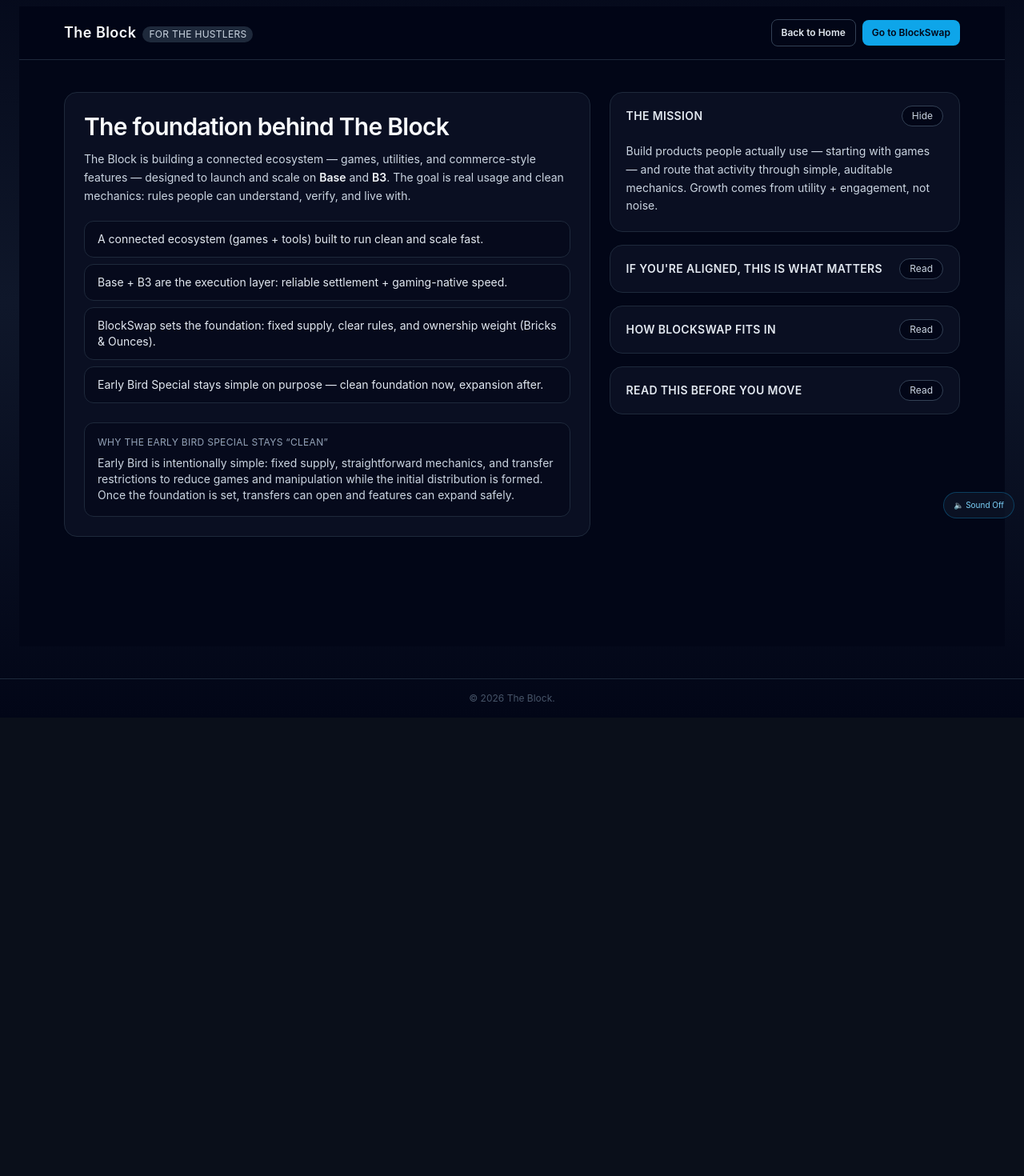
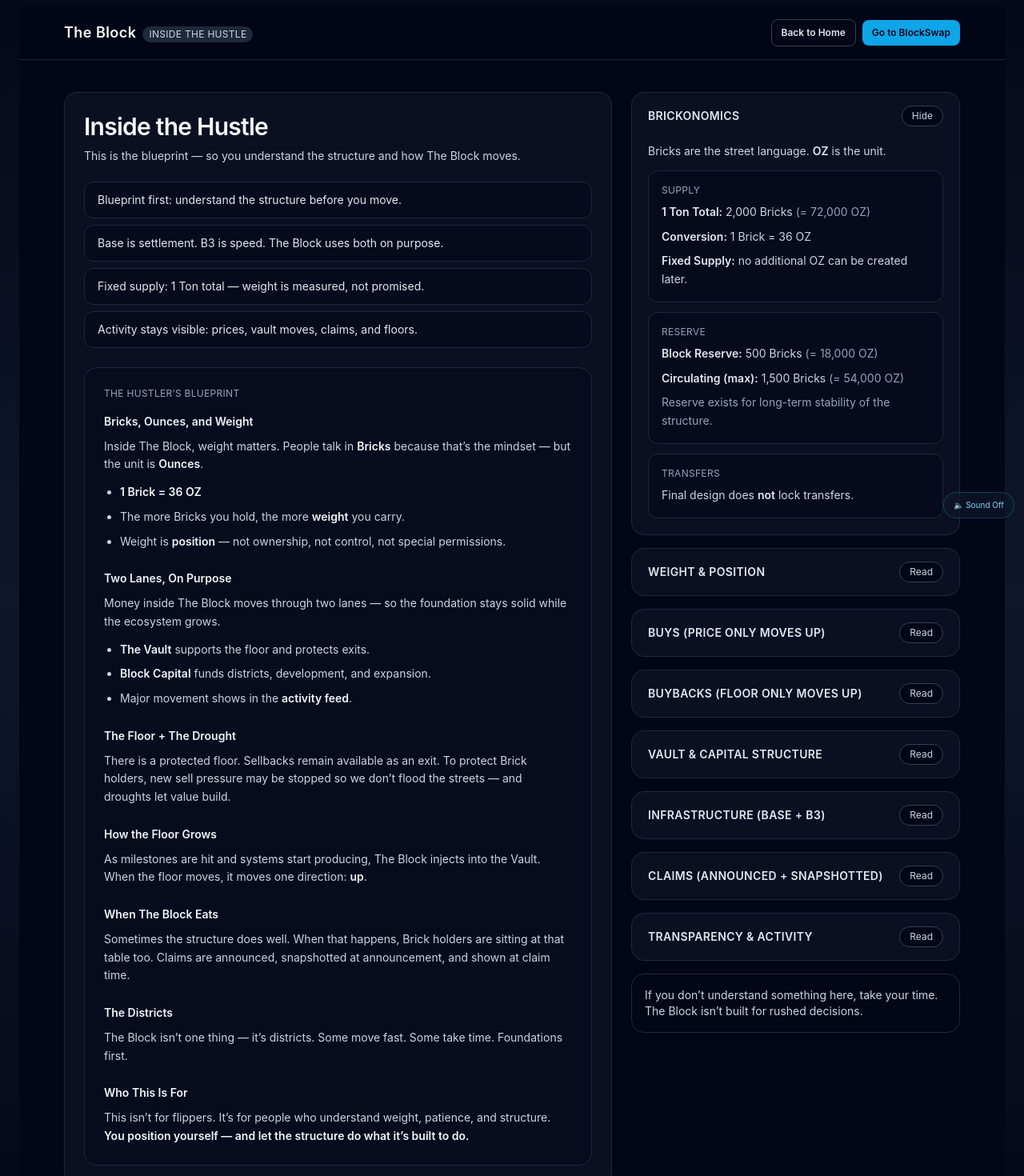
Before and after one commit to dablocksplug-source/theblock, a React (Vite) app: page /investor in a window 1280 px wide. Shown: the part 140-1610 px from the top of the page at 80% size. Before the commit the page ends 1037 px from the top, so only its background shows below. Built offline with nearby package versions, Linux system fonts and the light colour scheme.

Commit message:
update inside the hustle

```diff
--- a/src/components/ConstructionGate.jsx
+++ /dev/null
@@ -1,23 +0,0 @@
-// src/components/ConstructionGate.jsx
-import React from "react";
-import { Navigate, useLocation } from "react-router-dom";
-
-// ✅ Only these routes are allowed in production right now
-const ALLOWLIST = new Set(["/", "/blockswap"]);
-
-export default function ConstructionGate({ children }) {
-  const location = useLocation();
-
-  // normalize (remove trailing slash)
-  const path = location.pathname.replace(/\/+$/, "") || "/";
-
-  // allow exact matches + subroutes under /blockswap if you ever add them
-  const allowed =
-    ALLOWLIST.has(path) ||
-    Array.from(ALLOWLIST).some((p) => p !== "/" && path.startsWith(p + "/"));
-
-  if (allowed) return children;
-
-  // everything else goes to BlockSwap (or "/" if you prefer)
-  return <Navigate to="/blockswap" replace />;
-}
--- a/src/pages/InvestorOverview.jsx
+++ b/src/pages/InvestorOverview.jsx
@@ -30,12 +30,25 @@
 }
 
 export default function InvestorOverview() {
-  const bullets = useMemo(
+  // ✅ Token identity (UI language only)
+  const TOKEN_SYMBOL = "OZ";
+  const OUNCES_PER_BRICK = 36;
+
+  // ✅ Brickonomics (keep aligned with contract)
+  const TOTAL_BRICKS = 2000; // 1 Ton
+  const BLOCK_RESERVE_BRICKS = 500; // adjust anytime
+
+  const TOTAL_OUNCES = TOTAL_BRICKS * OUNCES_PER_BRICK; // 72,000 OZ
+  const RESERVE_OUNCES = BLOCK_RESERVE_BRICKS * OUNCES_PER_BRICK;
+  const CIRCULATING_BRICKS = Math.max(0, TOTAL_BRICKS - BLOCK_RESERVE_BRICKS);
+  const CIRCULATING_OUNCES = Math.max(0, TOTAL_OUNCES - RESERVE_OUNCES);
+
+  const highlights = useMemo(
     () => [
-      "A connected ecosystem (games + tools) built to run clean and scale fast.",
-      "Base + B3 are the execution layer: reliable settlement + gaming-native speed.",
-      "BlockSwap sets the foundation: fixed supply, clear rules, and ownership weight (Bricks & Ounces).",
-      "Early Bird Special stays simple on purpose — clean foundation now, expansion after.",
+      "Blueprint first: understand the structure before you move.",
+      "Base is settlement. B3 is speed. The Block uses both on purpose.",
+      "Fixed supply: 1 Ton total — weight is measured, not promised.",
+      "Activity stays visible: prices, vault moves, claims, and floors.",
     ],
     []
   );
@@ -47,7 +60,7 @@
           <div className="flex items-baseline gap-2">
             <span className="text-lg font-semibold tracking-wide">The Block</span>
             <span className="rounded-full bg-slate-800 px-2 py-0.5 text-xs uppercase tracking-wide text-slate-300">
-              For the Hustlers
+              Inside the Hustle
             </span>
           </div>
 
@@ -69,22 +82,20 @@
       </header>
 
       <main className="mx-auto max-w-6xl px-4 pb-16 pt-10">
-        <section className="grid gap-6 lg:grid-cols-[1.2fr,0.8fr]">
+        <section className="grid gap-6 lg:grid-cols-[1.25fr,0.75fr]">
+          {/* =========================
+              MAIN READ (BLUEPRINT)
+              ========================= */}
           <div className="rounded-2xl border border-slate-800 bg-slate-900/60 p-6">
             <h1 className="text-3xl font-semibold tracking-tight">
-              The foundation behind The Block
+              Inside the Hustle
             </h1>
-
-            <p className="mt-3 text-sm leading-relaxed text-slate-300">
-              The Block is building a connected ecosystem — games, utilities, and commerce-style
-              features — designed to launch and scale on{" "}
-              <span className="font-semibold text-slate-100">Base</span> and{" "}
-              <span className="font-semibold text-slate-100">B3</span>. The goal is real usage and clean
-              mechanics: rules people can understand, verify, and live with.
+            <p className="mt-2 text-sm leading-relaxed text-slate-300">
+              This is the blueprint — so you understand the structure and how The Block moves.
             </p>
 
             <div className="mt-5 grid gap-2">
-              {bullets.map((b, i) => (
+              {highlights.map((b, i) => (
                 <div
                   key={i}
                   className="rounded-xl border border-slate-800 bg-slate-950/50 px-4 py-3 text-sm text-slate-200"
@@ -94,59 +105,222 @@
               ))}
             </div>
 
-            <div className="mt-6 rounded-xl border border-slate-800 bg-slate-950/50 p-4">
+            <div className="mt-6 rounded-2xl border border-slate-800 bg-slate-950/40 p-6">
               <div className="text-xs uppercase tracking-wide text-slate-400">
-                Why the Early Bird Special stays “clean”
+                The Hustler’s Blueprint
               </div>
-              <p className="mt-2 text-sm text-slate-300">
-                Early Bird is intentionally simple: fixed supply, straightforward mechanics, and transfer
-                restrictions to reduce games and manipulation while the initial distribution is formed.
-                Once the foundation is set, transfers can open and features can expand safely.
-              </p>
+
+              <div className="mt-4 space-y-6 text-sm leading-relaxed text-slate-200">
+                <div>
+                  <div className="text-slate-100 font-semibold">Bricks, Ounces, and Weight</div>
+                  <p className="mt-2 text-slate-300">
+                    Inside The Block, weight matters. People talk in <span className="text-slate-100 font-semibold">Bricks</span>{" "}
+                    because that’s the mindset — but the unit is <span className="text-slate-100 font-semibold">Ounces</span>.
+                  </p>
+                  <ul className="mt-3 list-disc space-y-2 pl-5 text-slate-300">
+                    <li>
+                      <span className="text-slate-100 font-semibold">1 Brick = {OUNCES_PER_BRICK} {TOKEN_SYMBOL}</span>
+                    </li>
+                    <li>
+                      The more Bricks you hold, the more <span className="text-slate-100 font-semibold">weight</span> you carry.
+                    </li>
+                    <li>
+                      Weight is <span className="text-slate-100 font-semibold">position</span> — not ownership, not control, not special permissions.
+                    </li>
+                  </ul>
+                </div>
+
+                <div>
+                  <div className="text-slate-100 font-semibold">Two Lanes, On Purpose</div>
+                  <p className="mt-2 text-slate-300">
+                    Money inside The Block moves through two lanes — so the foundation stays solid while the ecosystem grows.
+                  </p>
+                  <ul className="mt-3 list-disc space-y-2 pl-5 text-slate-300">
+                    <li>
+                      <span className="text-slate-100 font-semibold">The Vault</span> supports the floor and protects exits.
+                    </li>
+                    <li>
+                      <span className="text-slate-100 font-semibold">Block Capital</span> funds districts, development, and expansion.
+                    </li>
+                    <li>
+                      Major movement shows in the <span className="text-slate-100 font-semibold">activity feed</span>.
+                    </li>
+                  </ul>
+                </div>
+
+                <div>
+                  <div className="text-slate-100 font-semibold">The Floor + The Drought</div>
+                  <p className="mt-2 text-slate-300">
+                    There is a protected floor. Sellbacks remain available as an exit. To protect Brick holders, new sell pressure may be
+                    stopped so we don’t flood the streets — and droughts let value build.
+                  </p>
+                </div>
+
+                <div>
+                  <div className="text-slate-100 font-semibold">How the Floor Grows</div>
+                  <p className="mt-2 text-slate-300">
+                    As milestones are hit and systems start producing, The Block injects into the Vault. When the floor moves, it moves one
+                    direction: <span className="text-slate-100 font-semibold">up</span>.
+                  </p>
+                </div>
+
+                <div>
+                  <div className="text-slate-100 font-semibold">When The Block Eats</div>
+                  <p className="mt-2 text-slate-300">
+                    Sometimes the structure does well. When that happens, Brick holders are sitting at that table too. Claims are announced,
+                    snapshotted at announcement, and shown at claim time.
+                  </p>
+                </div>
+
+                <div>
+                  <div className="text-slate-100 font-semibold">The Districts</div>
+                  <p className="mt-2 text-slate-300">
+                    The Block isn’t one thing — it’s districts. Some move fast. Some take time. Foundations first.
+                  </p>
+                </div>
+
+                <div>
+                  <div className="text-slate-100 font-semibold">Who This Is For</div>
+                  <p className="mt-2 text-slate-300">
+                    This isn’t for flippers. It’s for people who understand weight, patience, and structure.
+                    <span className="text-slate-100 font-semibold"> You position yourself — and let the structure do what it’s built to do.</span>
+                  </p>
+                </div>
+              </div>
             </div>
           </div>
 
+          {/* =========================
+              SIDE BOXES (REFERENCE)
+              ========================= */}
           <div className="space-y-4">
-            <Section title="The mission" defaultOpen>
-              <p>
-                Build products people actually use — starting with games — and route that activity
-                through simple, auditable mechanics. Growth comes from utility + engagement, not noise.
-              </p>
+            <Section title="Brickonomics" defaultOpen>
+              <div className="space-y-3">
+                <p className="text-slate-300">
+                  Bricks are the street language. <span className="text-slate-200 font-semibold">{TOKEN_SYMBOL}</span> is the unit.
+                </p>
+
+                <div className="rounded-xl border border-slate-800 bg-slate-950/50 p-4">
+                  <div className="text-xs uppercase tracking-wide text-slate-400">Supply</div>
+                  <ul className="mt-2 space-y-2">
+                    <li>
+                      <span className="text-slate-200 font-semibold">1 Ton Total:</span>{" "}
+                      {TOTAL_BRICKS.toLocaleString()} Bricks{" "}
+                      <span className="text-slate-400">
+                        (= {TOTAL_OUNCES.toLocaleString()} {TOKEN_SYMBOL})
+                      </span>
+                    </li>
+                    <li>
+                      <span className="text-slate-200 font-semibold">Conversion:</span>{" "}
+                      1 Brick = {OUNCES_PER_BRICK} {TOKEN_SYMBOL}
+                    </li>
+                    <li>
+                      <span className="text-slate-200 font-semibold">Fixed Supply:</span> no additional {TOKEN_SYMBOL} can be created later.
+                    </li>
+                  </ul>
+                </div>
+
+                <div className="rounded-xl border border-slate-800 bg-slate-950/50 p-4">
+                  <div className="text-xs uppercase tracking-wide text-slate-400">Reserve</div>
+                  <ul className="mt-2 space-y-2">
+                    <li>
+                      <span className="text-slate-200 font-semibold">Block Reserve:</span>{" "}
+                      {BLOCK_RESERVE_BRICKS.toLocaleString()} Bricks{" "}
+                      <span className="text-slate-400">
+                        (= {RESERVE_OUNCES.toLocaleString()} {TOKEN_SYMBOL})
+                      </span>
+                    </li>
+                    <li>
+                      <span className="text-slate-200 font-semibold">Circulating (max):</span>{" "}
+                      {CIRCULATING_BRICKS.toLocaleString()} Bricks{" "}
+                      <span className="text-slate-400">
+                        (= {CIRCULATING_OUNCES.toLocaleString()} {TOKEN_SYMBOL})
+                      </span>
+                    </li>
+                    <li className="text-slate-400">
+                      Reserve exists for long-term stability of the structure.
+                    </li>
+                  </ul>
+                </div>
+
+                <div className="rounded-xl border border-slate-800 bg-slate-950/50 p-4">
+                  <div className="text-xs uppercase tracking-wide text-slate-400">Transfers</div>
+                  <p className="mt-2 text-slate-300">
+                    Final design does <span className="text-slate-200 font-semibold">not</span> lock transfers.
+                  </p>
+                </div>
+              </div>
             </Section>
 
-            <Section title="If you're aligned, this is what matters">
+            <Section title="Weight & Position">
               <ul className="list-disc space-y-2 pl-5">
-                <li>
-                  <span className="text-slate-200">Fixed supply ownership weight</span> (Bricks &amp; Ounces).
-                </li>
-                <li>
-                  <span className="text-slate-200">Buyback floor</span> funded into a dedicated{" "}
-                  <span className="text-slate-200">Buyback Vault</span>.
-                </li>
-                <li>
-                  <span className="text-slate-200">Clear phases</span> that define how policy evolves as the system hardens.
-                </li>
-                <li>
-                  <span className="text-slate-200">Admin actions</span> are explicit, logged, and wallet-restricted.
-                </li>
+                <li>Weight is measured by Bricks / {TOKEN_SYMBOL} held.</li>
+                <li>Weight is not ownership, control, or special permissions.</li>
+                <li>Weight is used for buybacks + claim eligibility.</li>
               </ul>
             </Section>
 
-            <Section title="How BlockSwap fits in">
-              <p>
-                BlockSwap is the gateway to the foundation. It tracks ounces held per wallet and enforces
-                Early Bird rules. In demo mode, data can persist locally; in live mode, it will be backed by
-                on-chain and indexer data.
-              </p>
+            <Section title="Buys (price only moves up)">
+              <ul className="list-disc space-y-2 pl-5">
+                <li>Buys are made in USDC.</li>
+                <li>Buy-in price is set by The Block.</li>
+                <li>Buy-in price only moves up, and increases are announced.</li>
+              </ul>
             </Section>
 
-            <Section title="Read this before you move">
-              <p className="text-slate-300">
-                This is early-stage. Nothing here is financial advice, a guarantee, or a promise of future
-                performance. Participation is voluntary. Rules and UI can evolve as features are tested
-                and hardened — the foundation stays the focus.
+            <Section title="Buybacks (floor only moves up)">
+              <ul className="list-disc space-y-2 pl-5">
+                <li>Sellbacks remain available as an exit.</li>
+                <li>Floor starts at the posted price (example: $500).</li>
+                <li>Floor only moves up, and increases are announced.</li>
+                <li>New sell pressure may be manually stopped to protect Brick holders during droughts.</li>
+              </ul>
+            </Section>
+
+            <Section title="Vault & Capital Structure">
+              <ul className="list-disc space-y-2 pl-5">
+                <li>Vault supports the floor and protects exits.</li>
+                <li>Block Capital funds districts, development, and expansion.</li>
+                <li>Major movements show in the activity feed.</li>
+              </ul>
+            </Section>
+
+            <Section title="Infrastructure (Base + B3)">
+              <ul className="list-disc space-y-2 pl-5">
+                <li>
+                  BlockSwap lives on <span className="text-slate-200 font-semibold">Base</span> for reliable settlement.
+                </li>
+                <li>
+                  Other districts can run on <span className="text-slate-200 font-semibold">B3</span> for speed and high activity.
+                </li>
+                <li>Your weight stays consistent as the ecosystem expands.</li>
+              </ul>
+            </Section>
+
+            <Section title="Claims (announced + snapshotted)">
+              <ul className="list-disc space-y-2 pl-5">
+                <li>Claims are announced clearly.</li>
+                <li>Eligibility is snapshotted at announcement.</li>
+                <li>Exact amounts are shown at claim time.</li>
+                <li>Claim windows are limited (unclaimed funds remain with The Block).</li>
+              </ul>
+            </Section>
+
+            <Section title="Transparency & Activity">
+              <ul className="list-disc space-y-2 pl-5">
+                <li>Price increases</li>
+                <li>Vault injections</li>
+                <li>Floor increases</li>
+                <li>Claim announcements</li>
+                <li>All major actions appear in the activity feed.</li>
+              </ul>
+            </Section>
+
+            <div className="rounded-2xl border border-slate-800 bg-slate-950/50 p-4">
+              <p className="text-sm text-slate-300">
+                If you don’t understand something here, take your time. The Block isn’t built for rushed decisions.
               </p>
-            </Section>
+            </div>
           </div>
         </section>
       </main>
```
